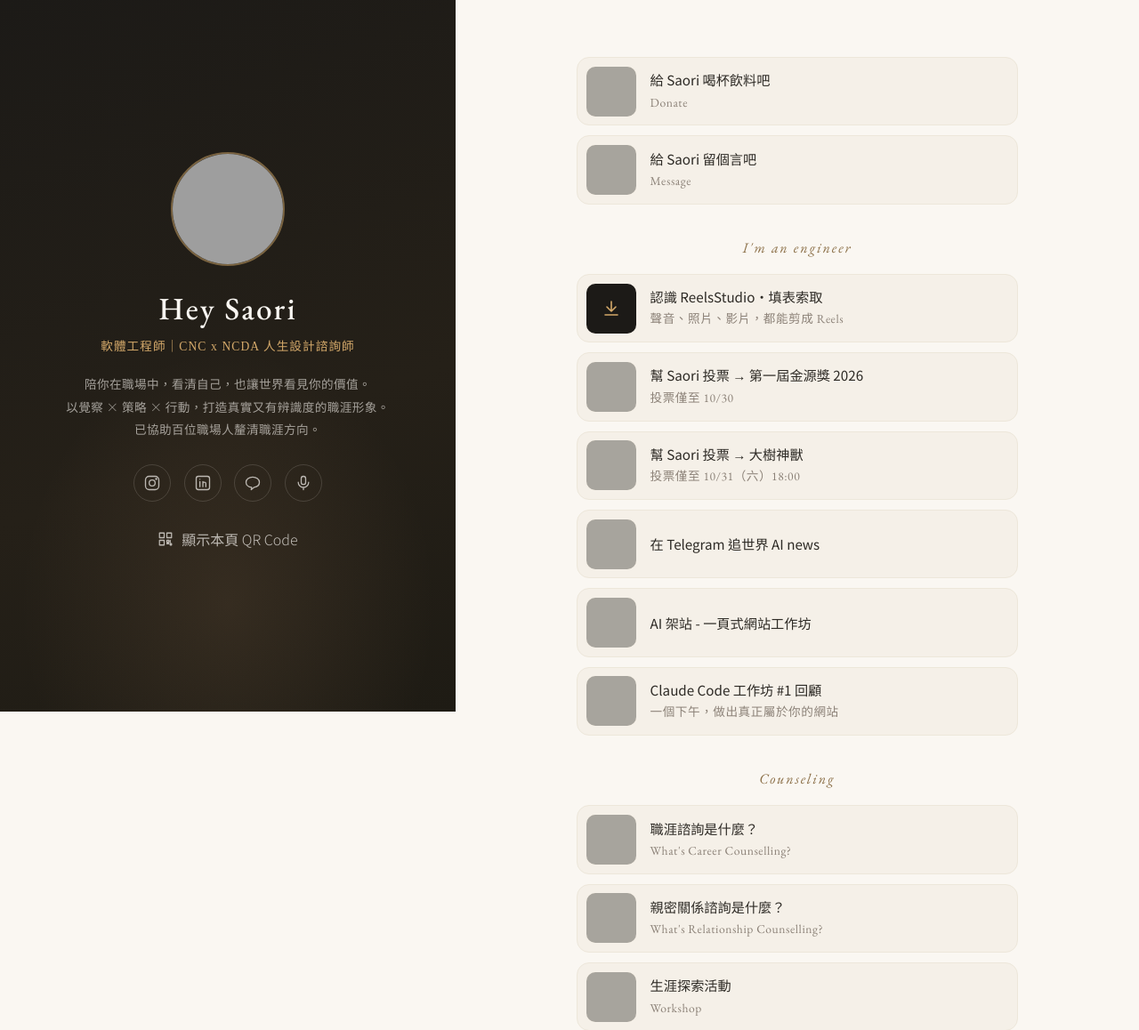
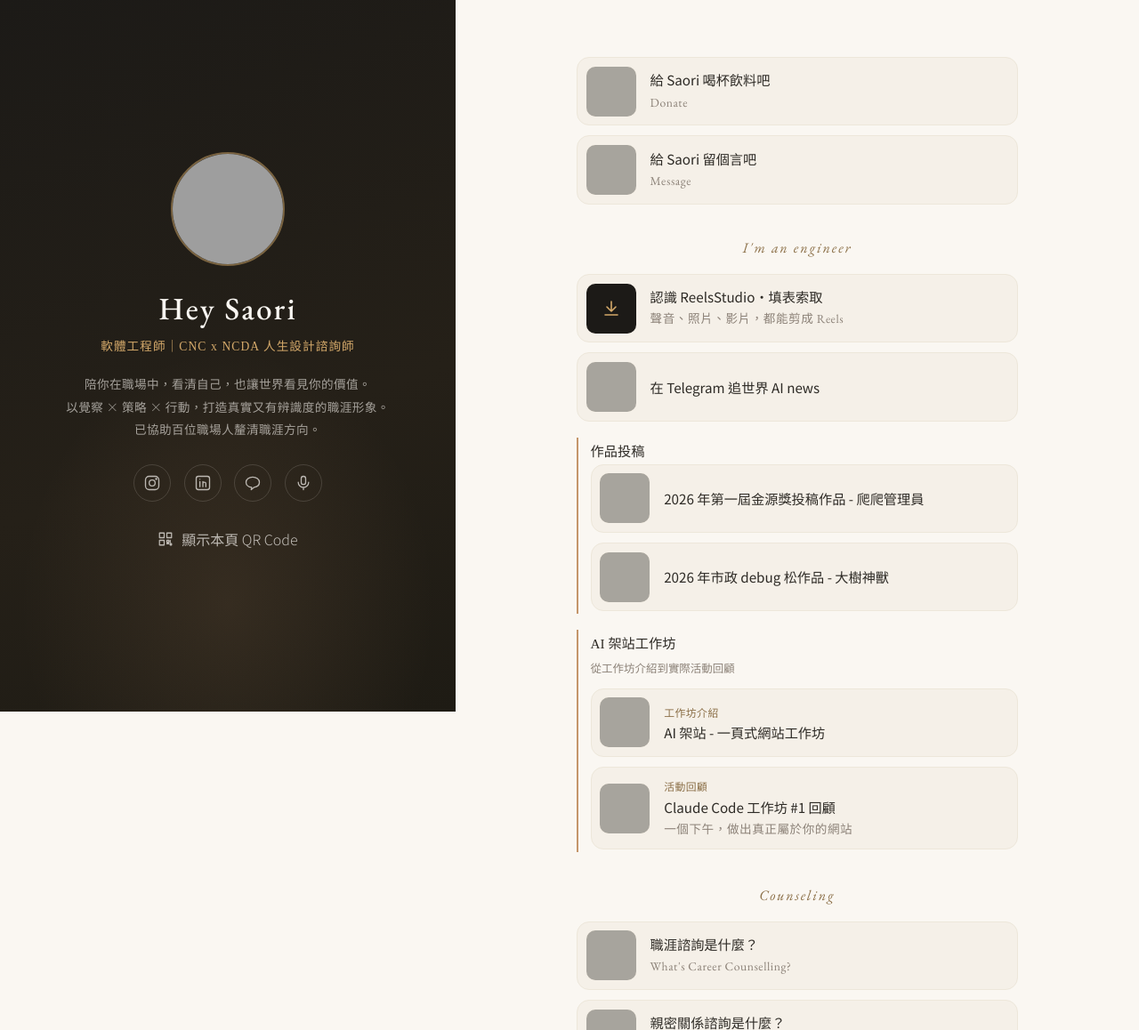
Before and after one commit to innerwork-saori/heysaori, a plain HTML site: page links.html in a window 1280 px wide. Shown: the top 1158 px of the page at 89% size. Drawn offline with nearby package versions, Linux system fonts and the light colour scheme; grey boxes are pictures that could not be loaded.

Commit message:
Group links by project and workshop

```diff
--- a/css/links.css
+++ b/css/links.css
@@ -104,6 +104,29 @@
   font-size: 0.75rem;
   color: var(--text-soft);
   margin-left: 0.4rem;
+}
+
+.link-pair {
+  margin-top: 1.15rem;
+  padding: 0.15rem 0 0.15rem 0.85rem;
+  border-left: 2px solid var(--accent2);
+}
+.link-pair-title {
+  margin: 0;
+  color: var(--text-main);
+  font-family: 'Noto Serif TC', serif;
+  font-size: 0.95rem;
+  font-weight: 500;
+}
+.link-pair-description {
+  margin: 0.15rem 0 0.7rem;
+  color: var(--text-soft);
+  font-size: 0.78rem;
+}
+.link-pair-label {
+  color: var(--accent1);
+  font-size: 0.74rem;
+  letter-spacing: 0.04em;
 }
 
 .link-card {
--- a/links.html
+++ b/links.html
@@ -105,39 +105,46 @@
         <span class="link-sub">聲音、照片、影片，都能剪成 Reels</span>
       </span>
     </a>
-    <a href="https://deploy.goldencodeawards.com/tw/2026-golden-code-awards/vote/13237/382774?utm_source=heysaori&amp;utm_medium=link_page&amp;utm_campaign=2026_golden_code_awards" class="link-card" target="_blank" rel="noopener">
-      <img class="link-thumb" src="https://images.pexels.com/photos/6565248/pexels-photo-6565248.jpeg?auto=compress&cs=tinysrgb&w=112&h=112&fit=crop" alt="" width="56" height="56" loading="lazy">
-      <span class="link-text">
-        <span class="link-title">幫 Saori 投票 → 第一屆金源獎 2026</span>
-        <span class="link-sub">投票僅至 10/30</span>
-      </span>
-    </a>
-    <a href="https://puma.taipei/hackathon/works/14?utm_source=heysaori&amp;utm_medium=link_page&amp;utm_campaign=2026_tree_spirit_vote" class="link-card" target="_blank" rel="noopener">
-      <img class="link-thumb" src="https://images.pexels.com/photos/33716238/pexels-photo-33716238.jpeg?auto=compress&cs=tinysrgb&w=112&h=112&fit=crop" alt="" width="56" height="56" loading="lazy">
-      <span class="link-text">
-        <span class="link-title">幫 Saori 投票 → 大樹神獸</span>
-        <span class="link-sub">投票僅至 10/31（六）18:00</span>
-      </span>
-    </a>
     <a href="https://t.me/+wPKK2DMQxVVmYTM9" class="link-card" target="_blank" rel="noopener">
       <img class="link-thumb" src="https://images.pexels.com/photos/8828362/pexels-photo-8828362.jpeg?auto=compress&cs=tinysrgb&w=112&h=112&fit=crop" alt="" width="56" height="56" loading="lazy">
       <span class="link-text">
         <span class="link-title">在 Telegram 追世界 AI news</span>
       </span>
     </a>
+    <section class="link-pair" aria-labelledby="project-submissions-title">
+      <h3 class="link-pair-title" id="project-submissions-title">作品投稿</h3>
+      <a href="https://goldencodeawards.com/project/2026-p-054" class="link-card" target="_blank" rel="noopener">
+        <img class="link-thumb" src="https://images.pexels.com/photos/6565248/pexels-photo-6565248.jpeg?auto=compress&cs=tinysrgb&w=112&h=112&fit=crop" alt="" width="56" height="56" loading="lazy">
+        <span class="link-text">
+          <span class="link-title">2026 年第一屆金源獎投稿作品 - 爬爬管理員</span>
+        </span>
+      </a>
+      <a href="https://puma.taipei/hackathon/works/14?utm_source=heysaori&amp;utm_medium=link_page&amp;utm_campaign=2026_tree_spirit_vote" class="link-card" target="_blank" rel="noopener">
+        <img class="link-thumb" src="https://images.pexels.com/photos/33716238/pexels-photo-33716238.jpeg?auto=compress&cs=tinysrgb&w=112&h=112&fit=crop" alt="" width="56" height="56" loading="lazy">
+        <span class="link-text">
+          <span class="link-title">2026 年市政 debug 松作品 - 大樹神獸</span>
+        </span>
+      </a>
+    </section>
+    <section class="link-pair" aria-labelledby="ai-workshop-title">
+      <h3 class="link-pair-title" id="ai-workshop-title">AI 架站工作坊</h3>
+      <p class="link-pair-description">從工作坊介紹到實際活動回顧</p>
       <a href="https://heysaori.com/vibe-coding-page/" class="link-card" target="_blank" rel="noopener">
         <img class="link-thumb" src="https://images.pexels.com/photos/196645/pexels-photo-196645.jpeg?auto=compress&cs=tinysrgb&w=112&h=112&fit=crop" alt="" width="56" height="56" loading="lazy">
         <span class="link-text">
+          <span class="link-pair-label">工作坊介紹</span>
           <span class="link-title">AI 架站 - 一頁式網站工作坊</span>
         </span>
       </a>
       <a href="https://projectark.tw/events/claude-code-workshop-1017?utm_source=heysaori&amp;utm_medium=link_page&amp;utm_campaign=claude_code_workshop_recap" class="link-card" target="_blank" rel="noopener">
         <img class="link-thumb" src="https://images.pexels.com/photos/1181271/pexels-photo-1181271.jpeg?auto=compress&cs=tinysrgb&w=112&h=112&fit=crop" alt="" width="56" height="56" loading="lazy">
         <span class="link-text">
+          <span class="link-pair-label">活動回顧</span>
           <span class="link-title">Claude Code 工作坊 #1 回顧</span>
           <span class="link-sub">一個下午，做出真正屬於你的網站</span>
         </span>
       </a>
+    </section>
   </section>
 
   <section class="link-group">
```
Lines whose indentation alone changed are shown as unchanged.
